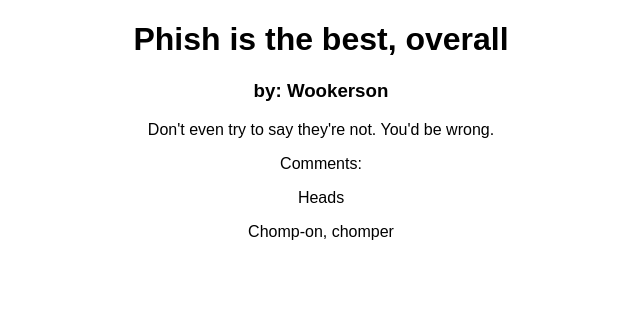
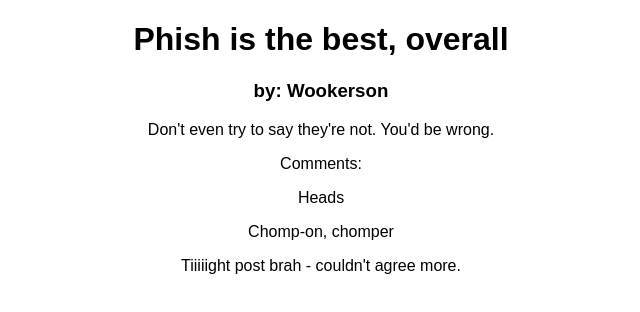
Before and after one commit to jeffrothwell/react-js-lesson-ga, a React (Create React App) app in the folder practice-apps/blog_post/: page / in a window 1280 px wide. Shown: the top 312 px of the page, without its empty margins (319-959 px from the left). Built offline with nearby package versions, Linux system fonts and the light colour scheme.

Commit message:
pass in third comment for fun

```diff
--- a/practice-apps/blog_post/src/index.js
+++ b/practice-apps/blog_post/src/index.js
@@ -10,7 +10,8 @@
   body: "Don't even try to say they're not. You'd be wrong.",
   comments: [
     "Heads",
-    "Chomp-on, chomper"
+    "Chomp-on, chomper",
+    "Tiiiiight post brah - couldn't agree more."
   ]
 }
 
```
